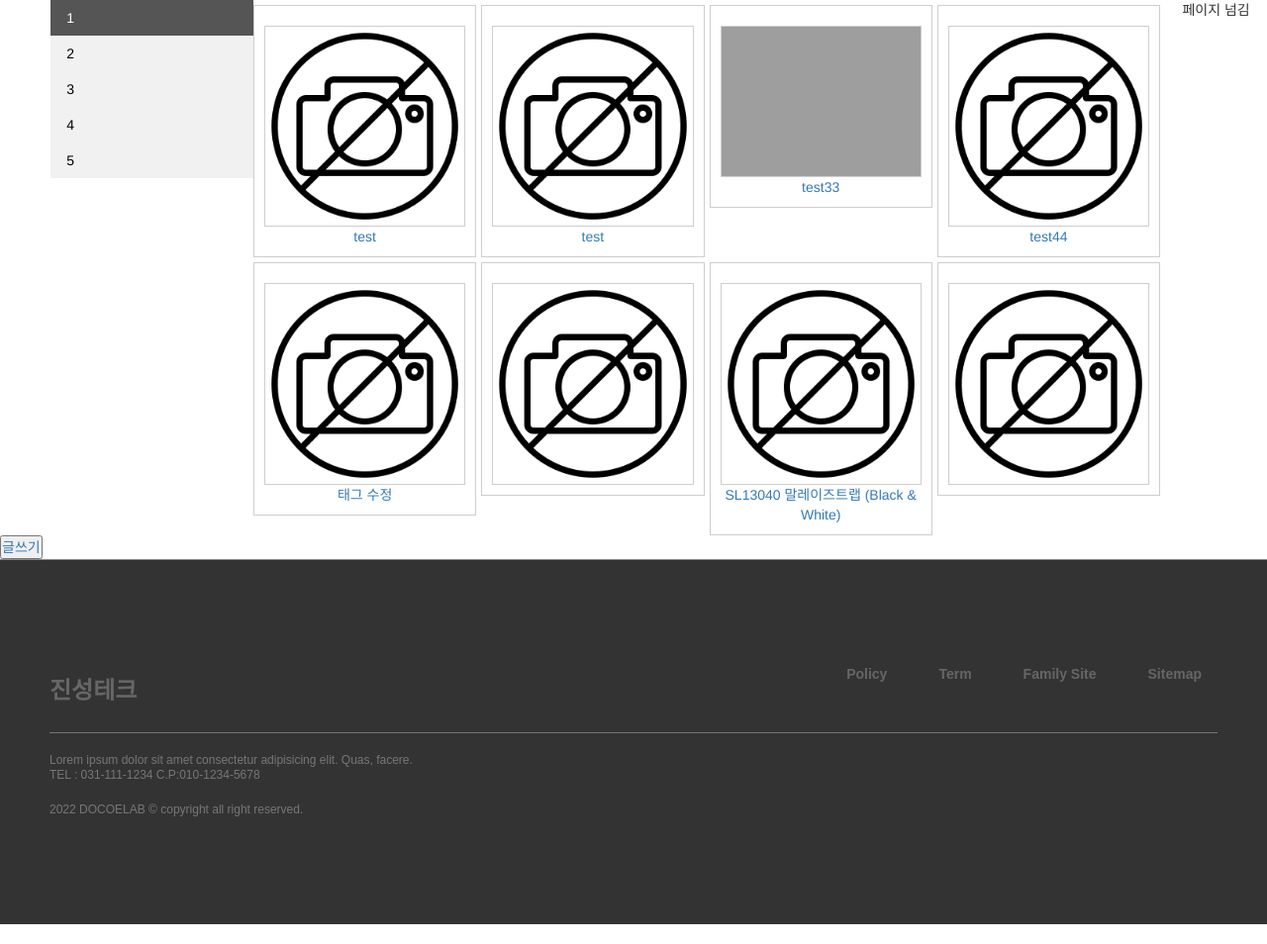
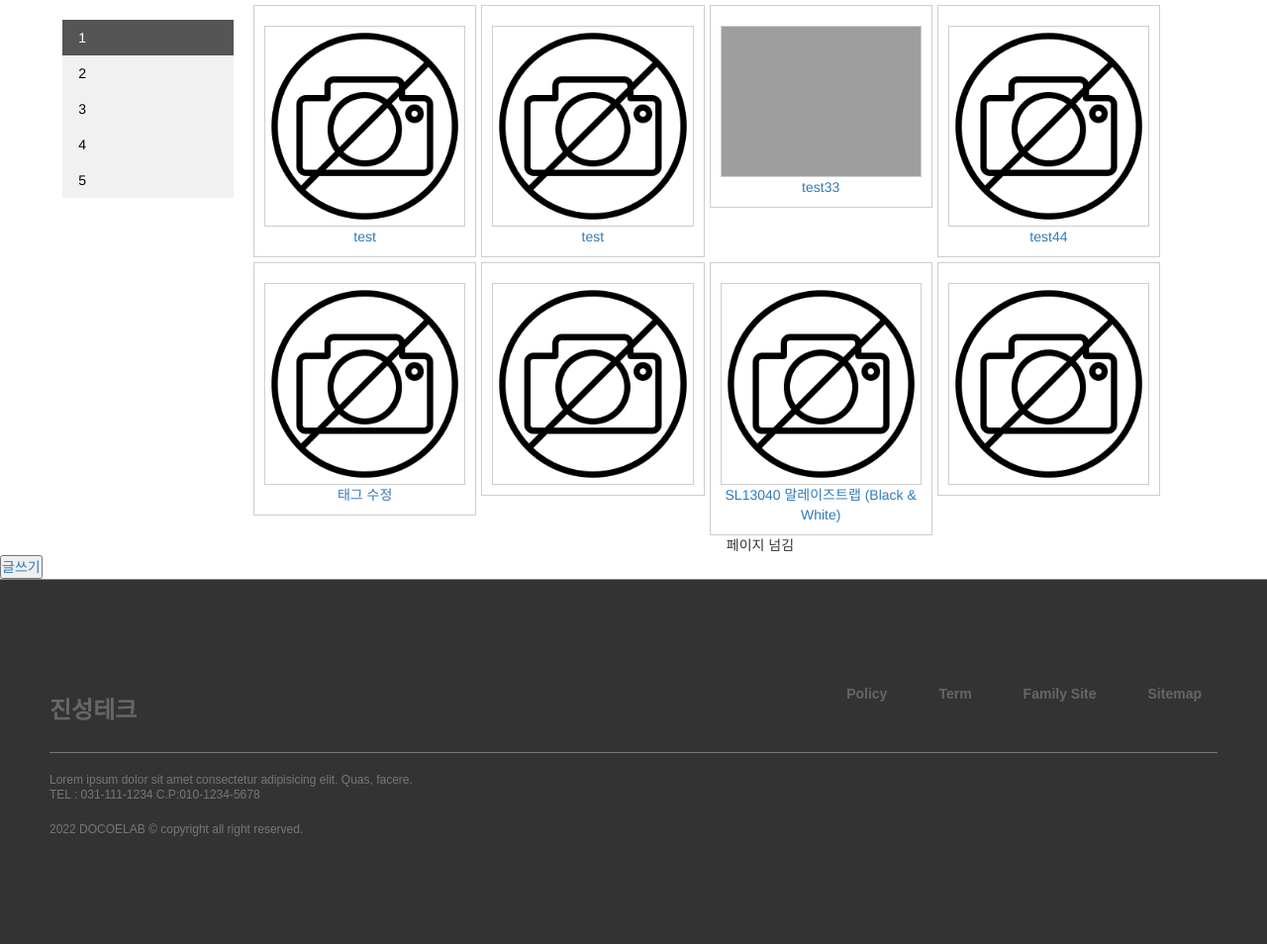
Before and after one commit to jy-young/JinsungPro, a Django app: page /products/ in a window 1280 px wide. Shown: the part 201-1155 px from the top of the page at 99% size. Run offline with Django 4.2, Linux system fonts and the light colour scheme; data comes from the database, SQL or seed files in the repository; some libraries are stand-ins or nearby versions; grey boxes are pictures that could not be loaded.

Commit message:
css 수정

```diff
--- a/templates/jinsung/product.html
+++ b/templates/jinsung/product.html
@@ -6,12 +6,17 @@
 
     #sidebar{
         width:20%;
+        padding: 20px;
         float:left;
     }
 
     #content{
         width:80%;
         float:left;
+        justify-content: center;
+        align-items: center;
+        display: flex;
+        flex-direction: column;
     }
 
 
```
